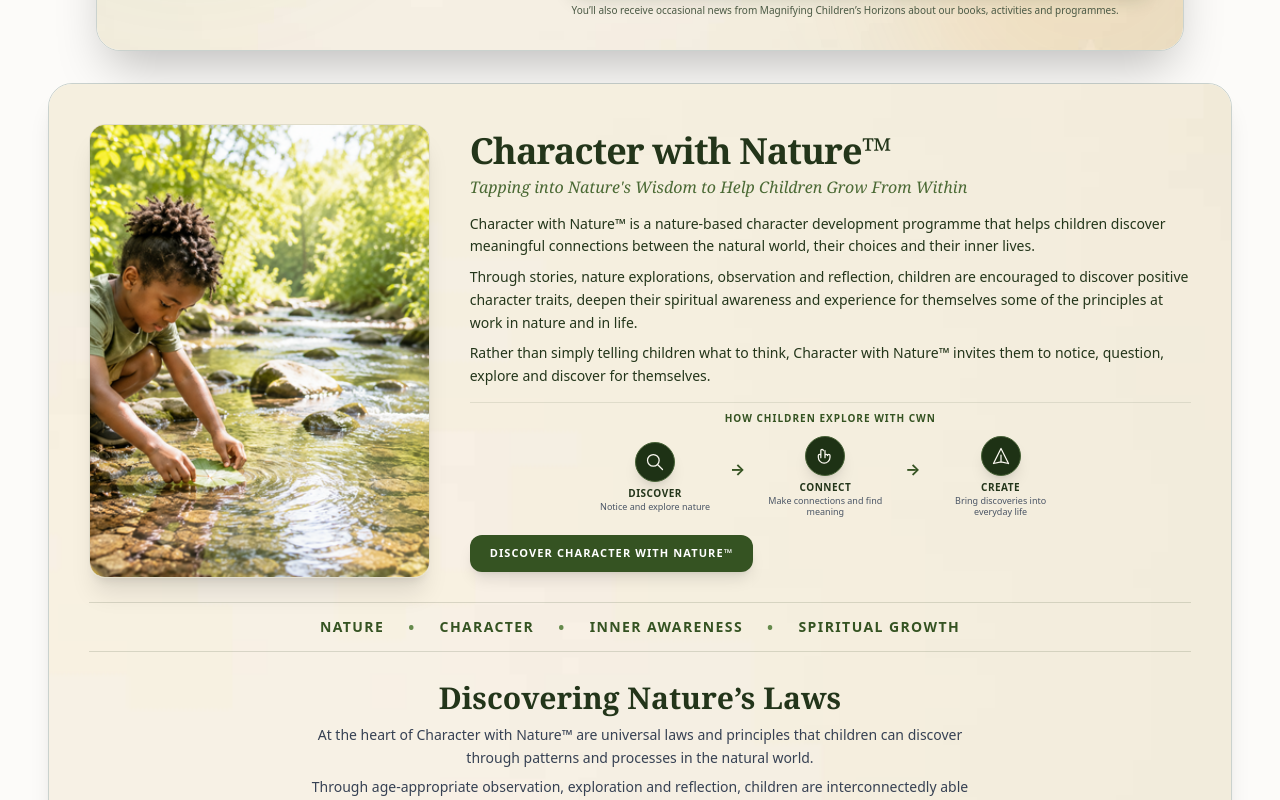
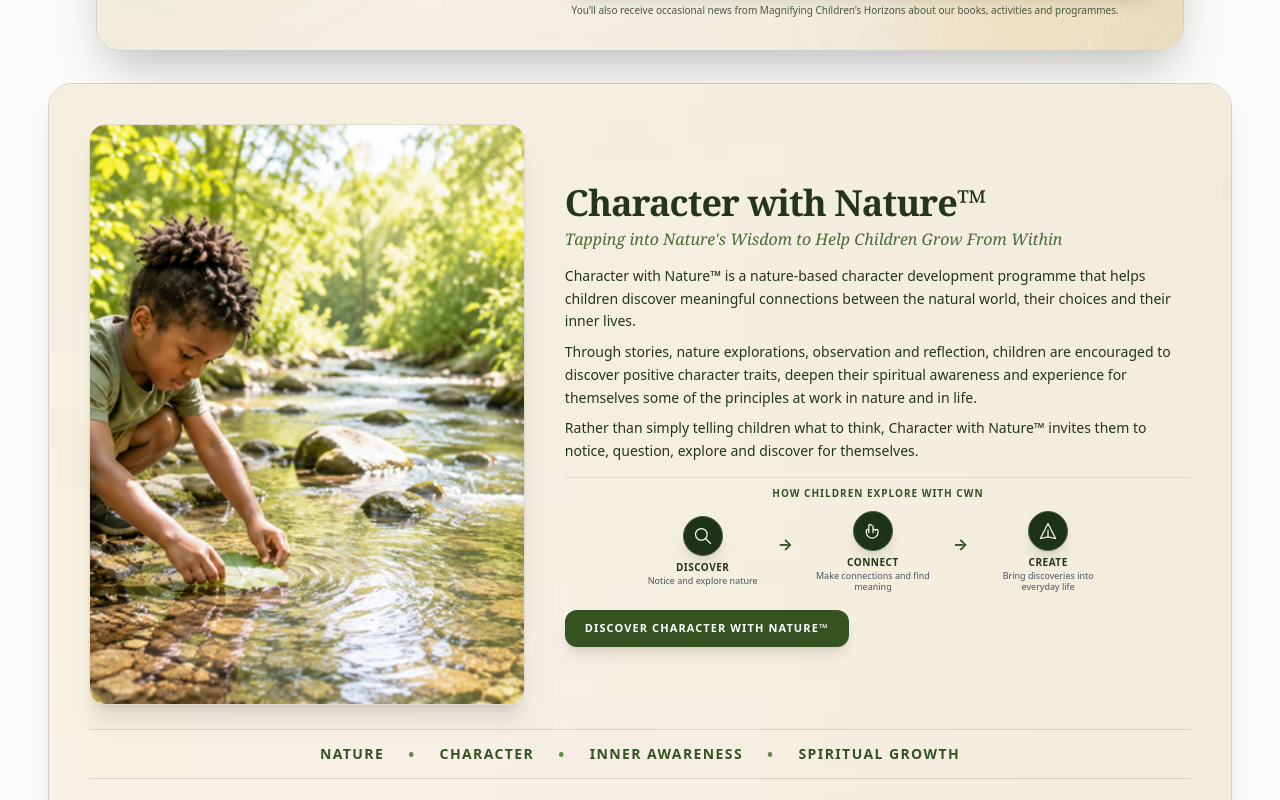
Before and after one commit to nnochirivincent/mch-platform, a React (Vite) app: page / in a window 1280 px wide. Shown: the part 2060-2860 px from the top of the page. Built offline with nearby package versions, Linux system fonts and the light colour scheme.

Commit message:
new commit

```diff
--- a/src/components/Home.jsx
+++ b/src/components/Home.jsx
@@ -426,7 +426,7 @@
         </div>
       </ScrollFade>
 
-      {/* CHARACTER WITH NATURE™ SECTION (Made more compact vertically) */}
+      {/* CHARACTER WITH NATURE™ SECTION (Made compact vertically, width matched precisely to image column) */}
       <ScrollFade delay={80}>
         <section className="max-w-7xl mx-auto px-6 sm:px-8 lg:px-12">
           <div className="relative overflow-hidden rounded-3xl shadow-xl border border-emerald-950/20 p-5 sm:p-8 lg:p-10 space-y-6">
@@ -445,9 +445,9 @@
               {/* Top Grid: Child Image & Intro Content */}
               <div className="grid lg:grid-cols-12 gap-6 lg:gap-10 items-center">
 
-                {/* Left Image: Child exploring stream / leaf (Reduced box height) */}
-                <div className="lg:col-span-4">
-                  <div className="rounded-2xl overflow-hidden shadow-xl border border-[#23351a]/10 max-w-[280px] lg:max-w-none mx-auto aspect-[4/3] lg:aspect-[3/4]">
+                {/* Left Image Column: Restricts width tightly to the image frame */}
+                <div className="lg:col-span-5 flex justify-center">
+                  <div className="rounded-2xl overflow-hidden shadow-xl border border-[#23351a]/10 w-[240px] sm:w-[280px] lg:w-full aspect-[4/3] lg:aspect-[3/4]">
                     <img
                       src="/cwn-image-1.png"
                       alt="Child exploring stream and leaves"
@@ -457,7 +457,7 @@
                 </div>
 
                 {/* Right Content */}
-                <div className="lg:col-span-8 space-y-3.5 text-left">
+                <div className="lg:col-span-7 space-y-3.5 text-left">
                   <div className="space-y-1">
                     <h2 className="text-2xl sm:text-3xl lg:text-4xl font-serif text-[#23351a] font-bold tracking-tight">
                       Character with Nature™
@@ -896,7 +896,7 @@
                 </a>
                 <a href="#youtube" aria-label="YouTube" className="w-8 h-8 rounded-full bg-[#23351a] text-white flex items-center justify-center text-xs shadow hover:bg-[#1a2813] transition">
                   <svg className="w-3.5 h-3.5" fill="currentColor" viewBox="0 0 24 24">
-                    <path d="M23.498 6.186a3.016 3.016 0 0 0-2.122-2.136C19.505 3.545 12 3.545 12 3.545s-7.505 0-9.377.505A3.017 3.017 0 0 0 .502 6.186C0 8.07 0 12 0 12s0 3.93.502 5.814a3.016 3.016 0 0 0 2.122 2.136c1.871.505 9.376.505 9.376.505s7.505 0 9.377-.505a3.015 3.015 0 0 0 2.122-2.136C24 15.93 24 12 24 12s0-3.93-.502-5.814zM9.545 15.568V8.432L15.818 12l-6.273 3.568z"/>
+                    <path d="M24 12.073c0-6.627-5.373-12-12-12s-12 5.373-12 12c0 5.99 4.388 10.954 10.125 11.854v-8.385H7.078v-3.47h3.047V9.43c0-3.007 1.792-4.669 4.533-4.669 1.312 0 2.686.235 2.686.235v2.953H15.83c-1.491 0-1.956.925-1.956 1.874v2.25h3.328l-.532 3.47h-2.796v8.385C19.612 23.027 24 18.062 24 12.073z"/>
                   </svg>
                 </a>
               </div>
```
